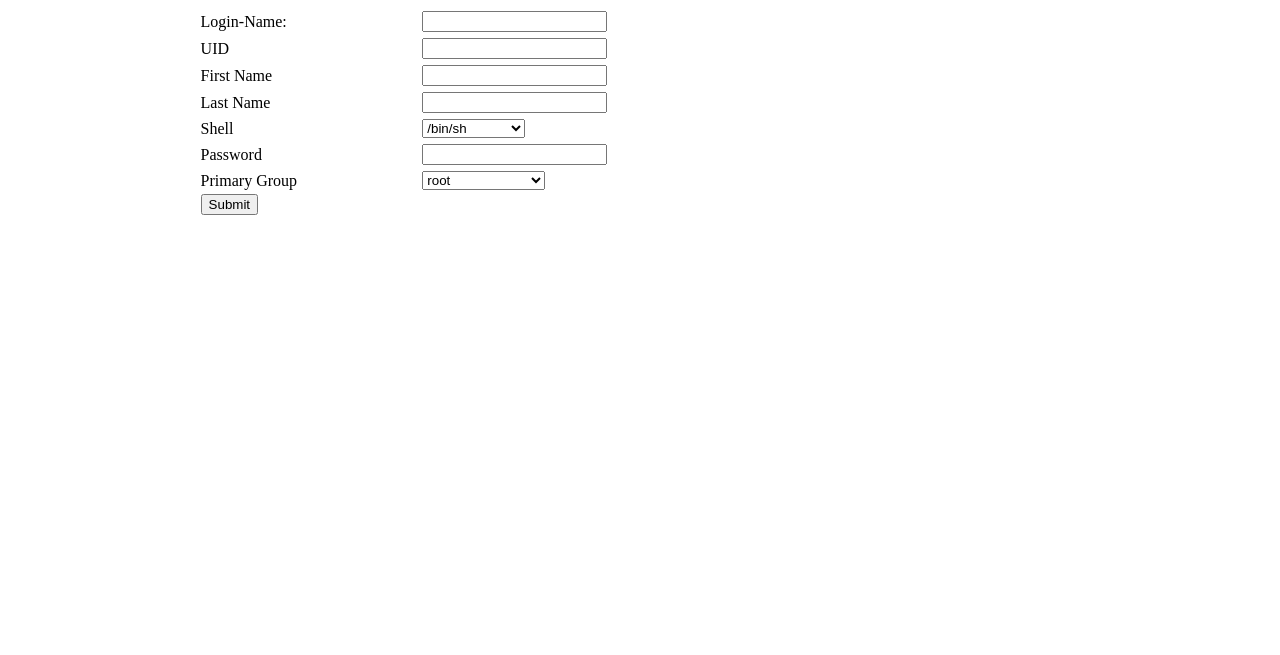
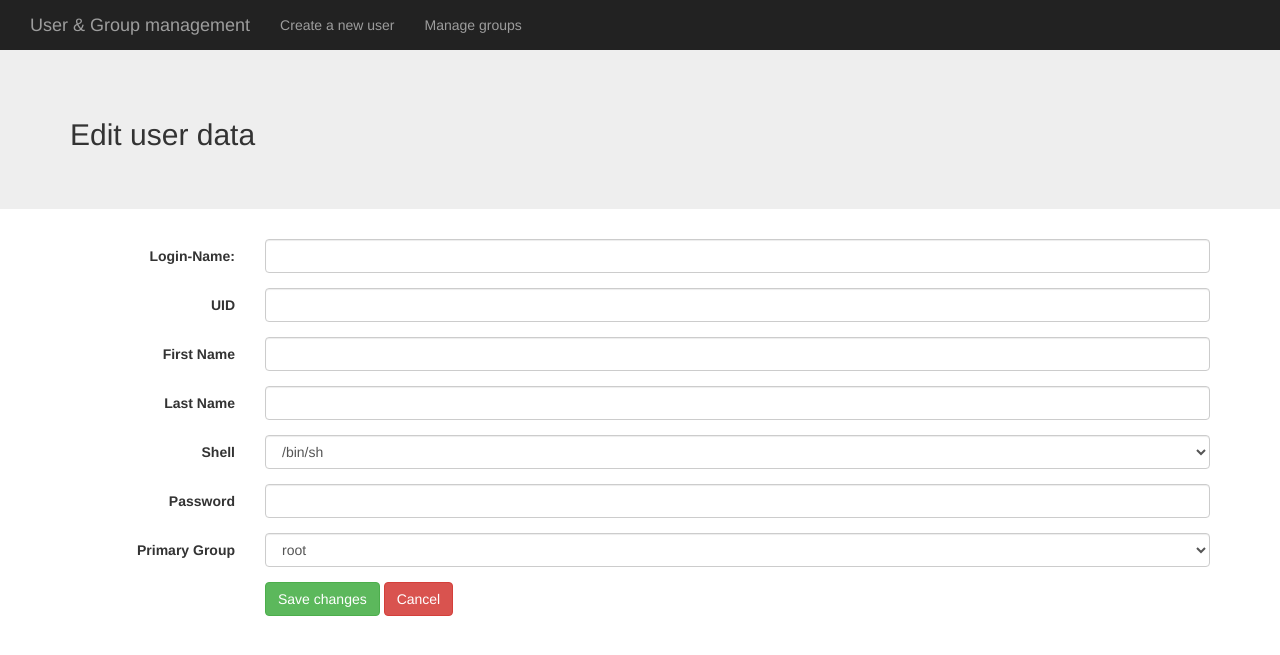
Before and after one commit to mohamed-elalem/PHP-RH, a PHP site: page /edit-user.php in a window 1280 px wide. Shown: the top 655 px of the page. Run offline with PHP 8.4, Linux system fonts and the light colour scheme; data that the repository does not hold is empty; some libraries are stand-ins or nearby versions.

Commit message:
style added

```diff
--- a/oursite.com/edit-user.php
+++ b/oursite.com/edit-user.php
@@ -1,104 +1,150 @@
-<?php session_start();
+<?php
+session_start();
+include 'header.php';
 extract($_SESSION);
 ?>
 <!DOCTYPE html>
 <html>
     <head>
         <meta charset="utf-8">
+        <link rel="stylesheet" type="text/css" href="node_modules/bootstrap/dist/css/bootstrap.min.css">
         <title><?= $username ?> - User Edit</title>
     </head>
     <body>
         <?php
-
         $show_shell = explode(PHP_EOL, shell_exec('cat /etc/shells'));
-    $shell_len = count($show_shell)-1;
+        $shell_len = count($show_shell) - 1;
         $show_group = explode(PHP_EOL, shell_exec('cat /etc/group|cut -d: -f1'));
         array_pop($show_group);
 
         // echo exec("sudo tail /etc/passwd")."<br>";
         // $user=exec("sudo tail -n+42 /etc/passwd|cut -f1 -d:");
-    $exec_string="";
-    $success_str="";
-    $str_prefix="sudo usermod ";
-    $str_suffix=$username;
+        $exec_string = "";
+        $success_str = "";
+        $str_prefix = "sudo usermod ";
+        $str_suffix = $username;
 
-    if(isset($_POST['login'])){
-      exec("sudo pkill -u ".$username);
-      exec("sudo pkill -9 -u ".$username);
+        if (isset($_POST['login'])) {
+            exec("sudo pkill -u " . $username);
+            exec("sudo pkill -9 -u " . $username);
             if (!empty($_POST['login'])) {
-        $exec_string.="-l ".$_POST['login']." ";
+                $exec_string.="-l " . $_POST['login'] . " ";
             }
             // $success_str.="Login-";
             if (!empty($_POST['fname'])) {
                 $fname = $_POST['fname'];
                 if (!empty($_POST['lname'])) {
                     $lname = $_POST['lname'];
-          $exec_string.="-c '".$fname." ".$lname."' ";
-        }
-        else {
-          $exec_string.="-c '".$fname."' ";
+                    $exec_string.="-c '" . $fname . " " . $lname . "' ";
+                } else {
+                    $exec_string.="-c '" . $fname . "' ";
                 }
             }
             if (!empty($_POST['uid']) && ctype_digit($_POST['uid'])) {
-      	$exec_string .= "-u ".$_POST['uid']." ";
+                $exec_string .= "-u " . $_POST['uid'] . " ";
             }
             if (!empty($_POST['shell'])) {
-        $shell=$_POST['shell'];
-        $exec_string .= "-s '".$shell."' ";
+                $shell = $_POST['shell'];
+                $exec_string .= "-s '" . $shell . "' ";
             }
             if (!empty($_POST['passwd'])) {
-        $passwd=$_POST['passwd'];
-        $username=$username;
-        $pass_string="echo '".$username.":'".$passwd."''|sudo chpasswd -c SHA512";
+                $passwd = $_POST['passwd'];
+                $username = $username;
+                $pass_string = "echo '" . $username . ":'" . $passwd . "''|sudo chpasswd -c SHA512";
                 exec($pass_string);
             }
             if (!empty($_POST['prigroup'])) {
-        $prigroup=$_POST['prigroup'];
-        $exec_string .= "-g '".$prigroup."' ";
+                $prigroup = $_POST['prigroup'];
+                $exec_string .= "-g '" . $prigroup . "' ";
             }
             if (!empty($_POST['$secgroup'])) {
-        $secgroup=$_POST['$secgroup'];
-        $exec_string .= "-G '".$secgroup."' ";
+                $secgroup = $_POST['$secgroup'];
+                $exec_string .= "-G '" . $secgroup . "' ";
             }
 
+            $exec_string = $str_prefix . $exec_string . $str_suffix;
+            exec($exec_string);
+            header("Location:index.php");
+            exit();
         }
-    $exec_string=$str_prefix.$exec_string.$str_suffix;
-    exec($exec_string);
         ?>
-    <form class="" action="edit-user.php" method="post">
-      <table width=70% align="center">
-      <tr><td width=25%>Login-Name:</td><td width=75%><input type="text" name="login" value="<?= $username ?>"></td><tr>
-      <tr><td width=25%>UID</td><td width=75%><input type="text" name="uid" value="<?= $uid ?>"></td><tr>
-      <tr><td width=25%>First Name</td><td width=75%><input type="text" name="fname" value="<?= $comment ?>"></td><tr>
-      <tr><td width=25%>Last Name</td><td width=75%><input type="text" name="lname"></td><tr>
-      <tr><td width=25%>Shell</td><td width=75%>
-        <select class="" name="shell">
+        <div class="jumbotron">
+            <div class="container">
+            <h2>Edit user data</h2>
+        </div>
+        </div>
+        <div class="container">
+            <form class="form-horizontal" action="edit-user.php" method="post">
+                <div class="form-group">
+                    <label for="login" class="col-sm-2 control-label">Login-Name:</label>
+                    <div class="col-sm-10">
+                        <input id="login" type="text" class="form-control" name="login" value="<?= $username ?>">
+                    </div>
+                </div>
+                <div class="form-group">
+                    <label for="uid" class="col-sm-2 control-label">UID</label>
+                    <div class="col-sm-10"><input id="uid" type="text" class="form-control" name="uid" value="<?= $uid ?>">
+                    </div>
+                </div>
+                <div class="form-group">
+                    <label for="fname" class="col-sm-2 control-label">First Name</label>
+                    <div class="col-sm-10"><input id="fname" type="text" class="form-control" name="fname" value="<?= $comment ?>">
+                    </div>
+                </div>
+                <div class="form-group">
+                    <label for="lname" class="col-sm-2 control-label">Last Name</label>
+                    <div class="col-sm-10">
+                        <input id="lname" type="text" class="form-control" name="lname">
+                    </div>
+                </div>
+                <div class="form-group">
+                    <label for="shell" class="col-sm-2 control-label">Shell</label>
+                    <div class="col-sm-10">
+                        <select class="form-control" id="shell" name="shell">
                             <?php
-          for($i=1;$i<$shell_len;$i++){
-            echo "<option"; if ($show_shell[$i]==$default_shell) {echo " selected";};echo ">".$show_shell[$i]."</option>";
+                            for ($i = 1; $i < $shell_len; $i++) {
+                                echo "<option";
+                                if ($show_shell[$i] == $default_shell) {
+                                    echo " selected";
+                                };
+                                echo ">" . $show_shell[$i] . "</option>";
                             }
                             ?>
                         </select>
-      </td><tr>
-      <tr><td width=25%>Password</td><td width=75%><input type="text" name="passwd"></td><tr>
-      <tr><td width=25%>Primary Group</td><td width=75%>
-        <select class="" name="prigroup">
+                    </div>
+                </div>
+                <div class="form-group">
+                    <label for="passwd" class="col-sm-2 control-label">Password</label>
+                    <div class="col-sm-10">
+                        <input id="passwd" type="password" class="form-control" name="passwd">
+                    </div>
+                </div>
+                <div class="form-group">
+                    <label for="prigroup" class="col-sm-2 control-label">Primary Group</label>
+                    <div class="col-sm-10">
+                        <select class="form-control" id="prigroup" name="prigroup">
                             <?php
-          foreach ($show_group as $gname)
-          {
-            echo "<option"; if ($gname==$primary_group) {echo " selected";};echo ">".$gname."</option>";
+                            foreach ($show_group as $gname) {
+                                echo "<option";
+                                if ($gname == $primary_group) {
+                                    echo " selected";
+                                };
+                                echo ">" . $gname . "</option>";
                             }
                             ?>
                         </select>
-      </td></tr>
-<!--       <tr><td width=25%>Secondary Group</td><td width=75%></td><tr>
- -->      <tr><td width=25%><input type="submit"></td></tr>
-    </table>
+
+                    </div>
+                </div>
+                <div class="form-group">
+                    <div class="col-sm-2"></div>
+                    <div class="col-sm-10">
+                        <input type="submit" class="btn btn-success" value="Save changes">
+                        <a href="index.php"><button type="button" class="btn btn-danger">Cancel</button></a>
+                    </div>
+                </div>
+
             </form>
+        </div>
     </body>
 </html>
-
-
-     </form>
-   </body>
- </html>
```
Lines whose indentation alone changed are shown as unchanged.
